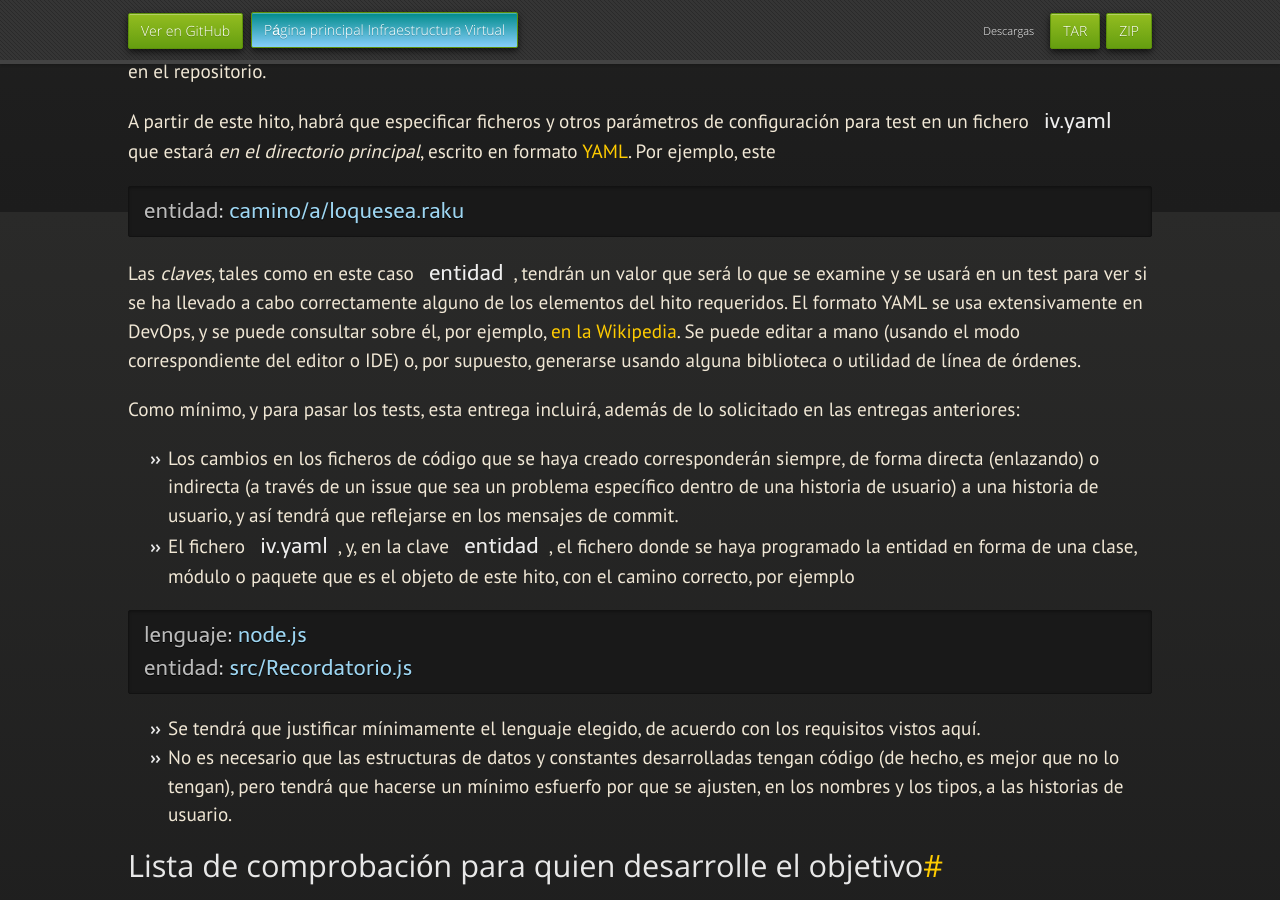
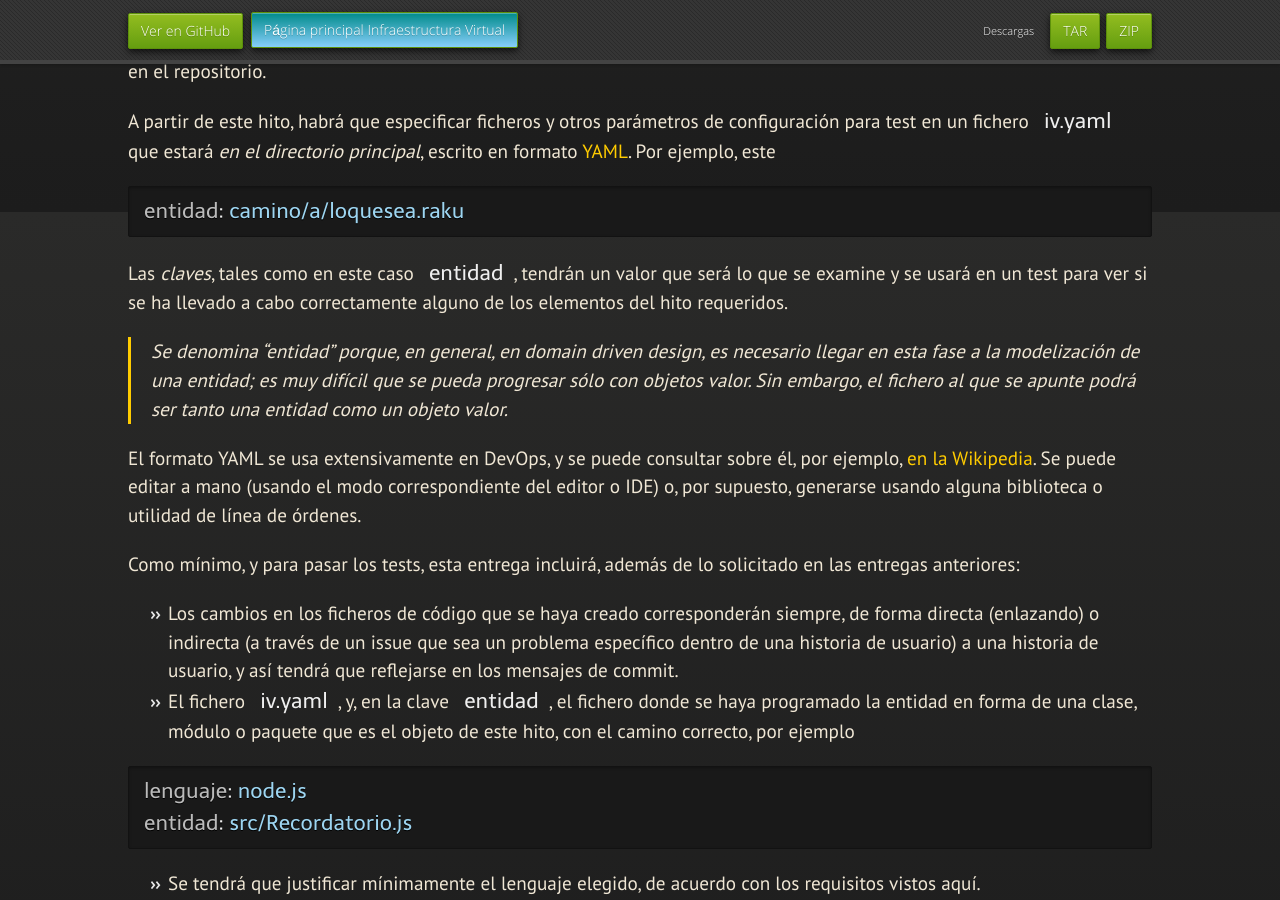
Before and after one commit to JJ/IV, a Jekyll site: the page built from documentos/proyecto/2.Modelo.md, in a window 1280 px wide and 900 px high, scrolled down 4288 px. Built offline with Jekyll 4.4.1, drawn with Linux system fonts in a browser that asks for light colours; nearby versions of some CDN libraries; some web fonts are replaced; our own code applies the rules of GitHub Pages for plain Markdown files.

Commit message:
Sync documentos/proyecto/2.Modelo.md de master a gh-pages

```diff
--- a/documentos/proyecto/2.Modelo.md
+++ b/documentos/proyecto/2.Modelo.md
@@ -240,7 +240,14 @@ entidad: camino/a/loquesea.raku
 
 Las *claves*, tales como en este caso `entidad`, tendrán un valor que será lo
 que se examine y se usará en un test para ver si se ha llevado a cabo
-correctamente alguno de los elementos del hito requeridos. El formato YAML se
+correctamente alguno de los elementos del hito requeridos.
+
+> Se denomina "entidad" porque, en general, en *domain driven design*, es
+> necesario llegar en esta fase a la modelización de una entidad; es muy difícil
+> que se pueda progresar sólo con objetos valor. Sin embargo, el fichero al que
+> se apunte podrá ser tanto una entidad como un objeto valor.
+
+El formato YAML se
 usa extensivamente en DevOps, y se puede consultar sobre él, por ejemplo, [en la
 Wikipedia](https://en.wikipedia.org/wiki/YAML). Se puede editar a mano (usando
 el modo correspondiente del editor o IDE) o, por supuesto, generarse usando
```
